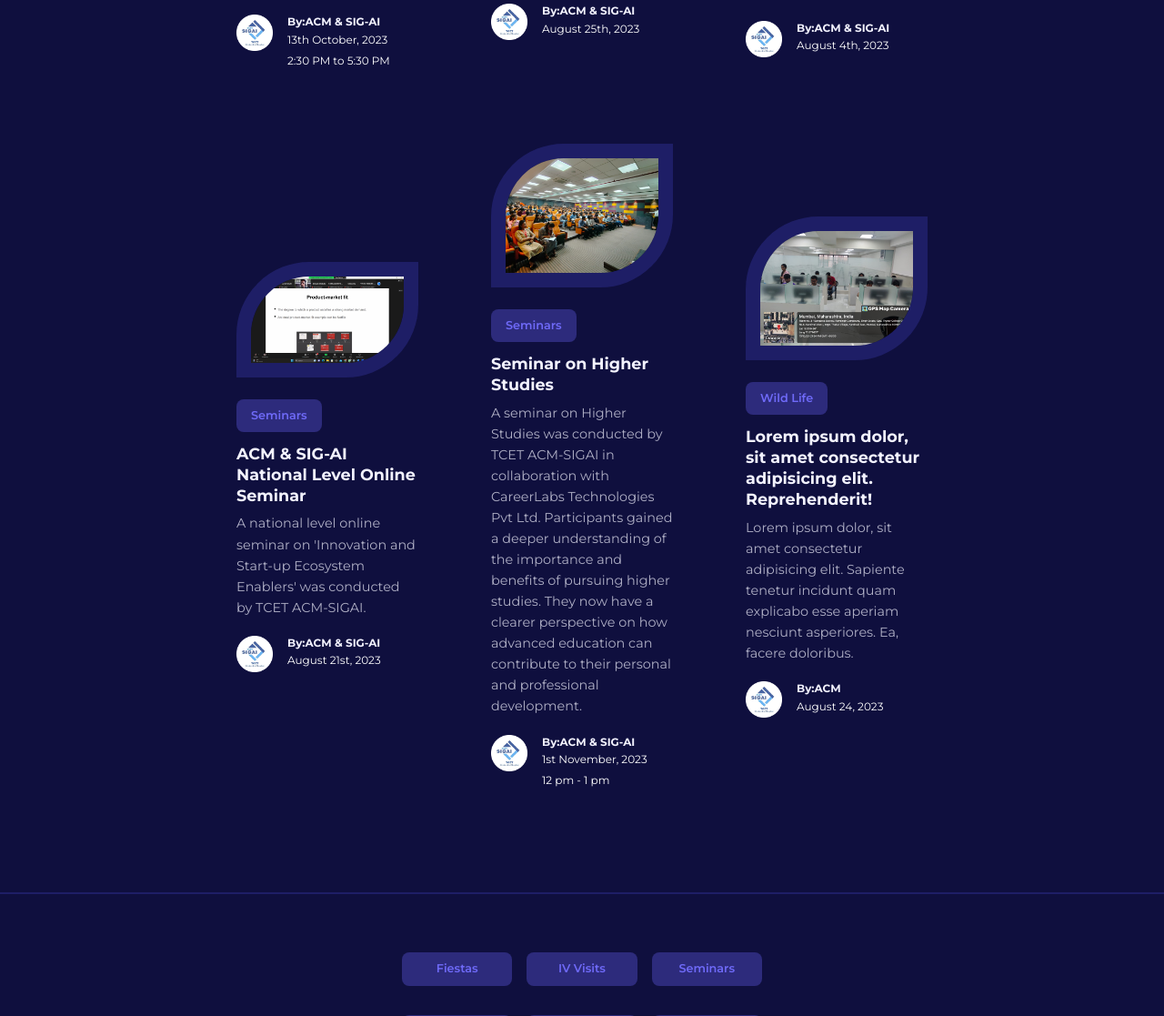
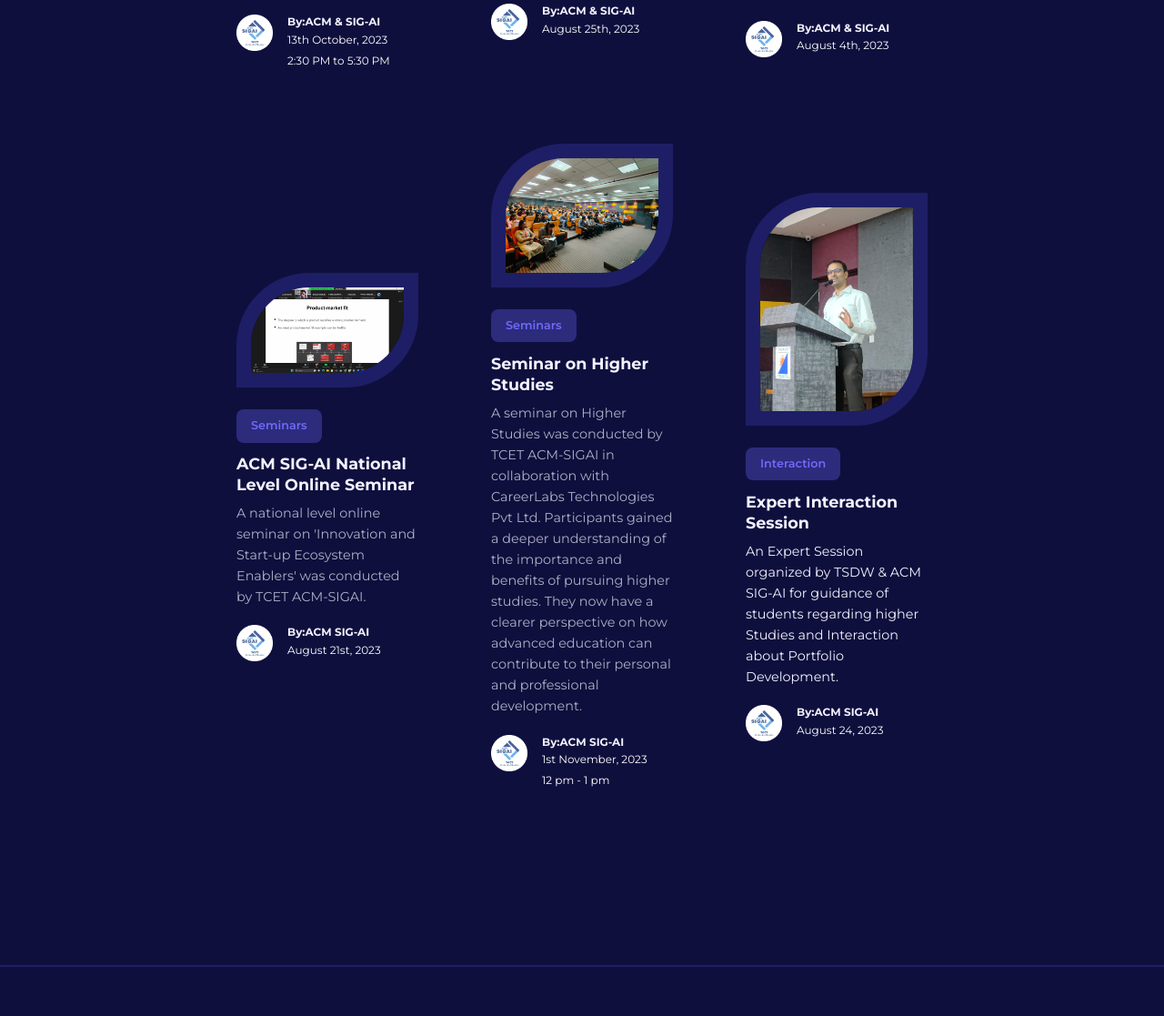
Before and after one commit to Satish0079/ACM-SIGAI-Website, a PHP site: page /Index.php in a window 1280 px wide. Shown: the part 5383-6500 px from the top of the page at 91% size. Run offline with PHP 8.4, Linux system fonts and the light colour scheme; some libraries are stand-ins or nearby versions.

Commit message:
Update Index.php

```diff
--- a/Index.php
+++ b/Index.php
@@ -547,7 +547,7 @@ if (isset($_POST['submit'])) {
                 <div class="post__info">
                     <a href="" class="category__button">Seminars</a>
                     <h3 class="post__title">
-                        <a href="post.html">ACM & SIG-AI National Level Online Seminar</a>
+                        <a href="post.html">ACM SIG-AI National Level Online Seminar</a>
                     </h3>
                     <p class="post__body">
                         A national level online seminar on 'Innovation and Start-up Ecosystem Enablers'
@@ -558,7 +558,7 @@ if (isset($_POST['submit'])) {
                             <img src="./Images_Events/SIG_AI.png" alt="icon">
                         </div>
                         <div class="post__author-info">
-                            <h5>By:ACM & SIG-AI</h5>
+                            <h5>By:ACM SIG-AI</h5>
                             <small>August 21st, 2023</small>
                         </div>
                     </div>
@@ -586,7 +586,7 @@ if (isset($_POST['submit'])) {
                             <img src="./Images_Events/SIG_AI.png" alt="icon">
                         </div>
                         <div class="post__author-info">
-                            <h5>By:ACM & SIG-AI</h5>
+                            <h5>By:ACM SIG-AI</h5>
                             <small>1st November, 2023</small><br>
                             <small>12 pm - 1 pm</small>
                         </div>
@@ -595,24 +595,22 @@ if (isset($_POST['submit'])) {
             </article>
             <article class="post">
                 <div class="post__thumbnail">
-                    <img src="./Images_Events/1.1.jpg" alt="">
+                    <img src="./Images_Events/7.1.jpg" alt="">
                 </div>
                 <div class="post__info">
-                    <a href="" class="category__button">Wild Life</a>
+                    <a href="" class="category__button">Interaction</a>
                     <h3 class="post__title">
-                        <a href="post.html">Lorem ipsum dolor, sit amet consectetur adipisicing elit. Reprehenderit!</a>
+                        <a href="post.html">Expert Interaction Session
                     </h3>
                     <p class="post__body">
-                        Lorem ipsum dolor, sit amet consectetur adipisicing elit. Sapiente tenetur incidunt quam
-                        explicabo esse aperiam nesciunt asperiores. Ea, facere
-                        doloribus.
+                      An Expert Session organized by TSDW & ACM SIG-AI for guidance of students regarding higher Studies and Interaction about Portfolio Development.
                     </p>
                     <div class="post__author">
                         <div class="post__author-avatar">
                             <img src="./Images_Events/SIG_AI.png" alt="icon">
                         </div>
                         <div class="post__author-info">
-                            <h5>By:ACM</h5>
+                            <h5>By:ACM SIG-AI</h5>
                             <small>August 24, 2023</small>
                         </div>
                     </div>
```
